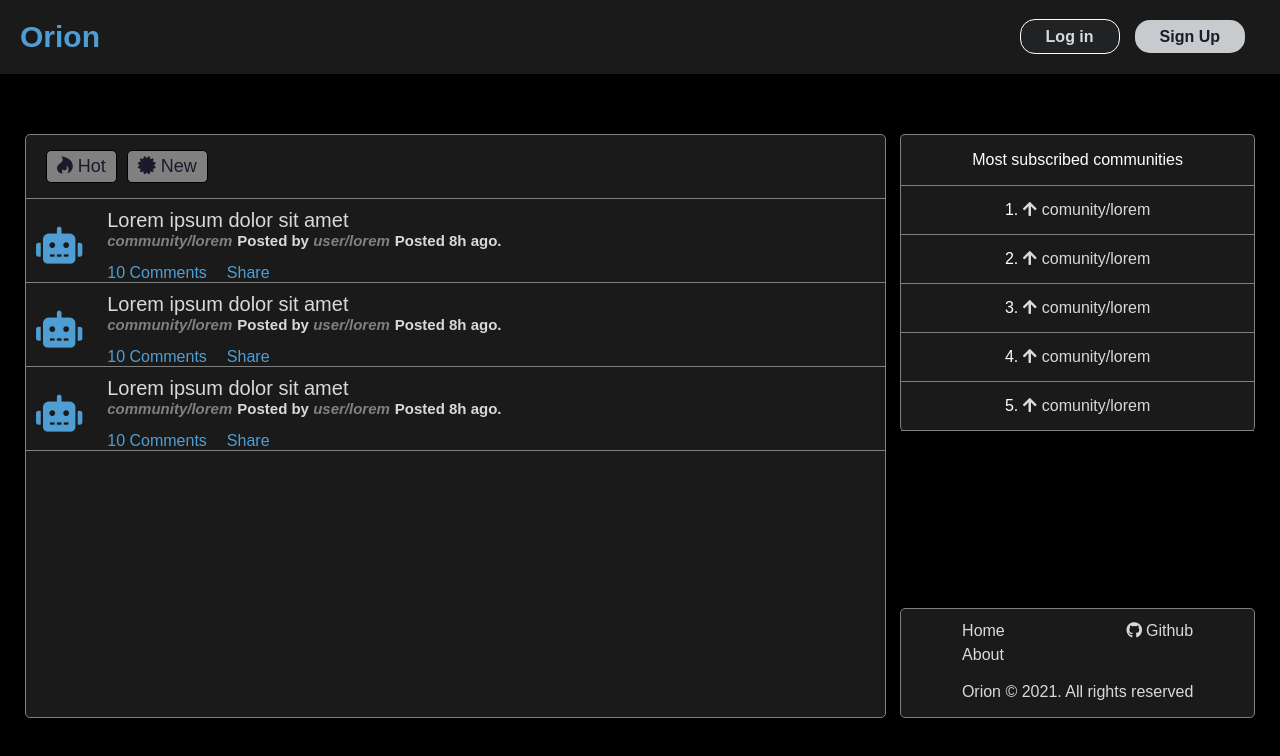
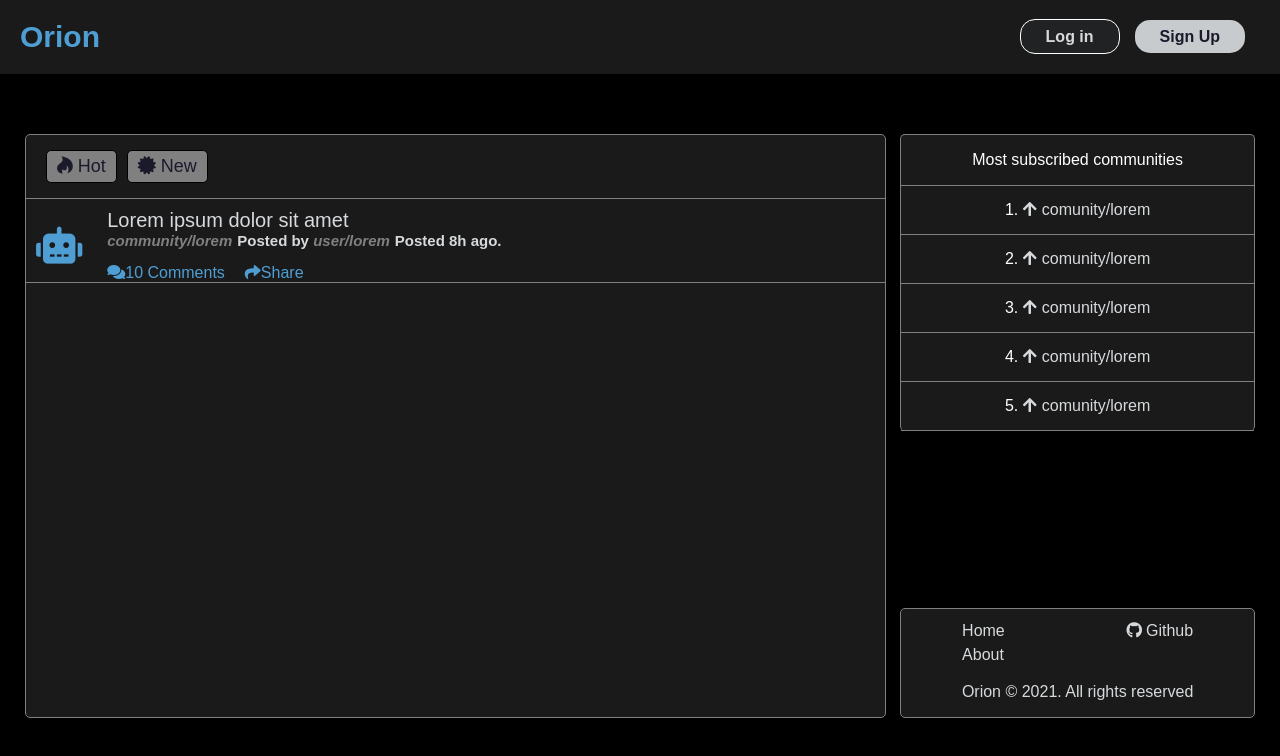
Before and after one commit to Vondai/orion, a React (Create React App) app in the folder client/: page / in a window 1280 px wide. Shown: the top 756 px of the page. Built offline with nearby package versions, Linux system fonts and the light colour scheme.

Commit message:
Added static post

```diff
--- a/client/src/App.js
+++ b/client/src/App.js
@@ -3,6 +3,7 @@ import Home from './components/Home/Home';
 import Header from "./components/Header/Header";
 import Login from './components/User/Login';
 import Signup from './components/User/Signup';
+import Post from './components/Posts/Post';
 
 function App() {
   return (
@@ -12,6 +13,7 @@ function App() {
         <Route path='/' element={<Home />} />
         <Route path='/login' element={<Login />} />
         <Route path='/signup' element={<Signup />} />
+        <Route path='/lorem/comments' element={<Post />} />
       </Routes>
     </>
   );
--- /dev/null
+++ b/client/src/components/Comments/Comment.css
@@ -0,0 +1,18 @@
+.comment {
+    color: #C8CBCD;
+}
+
+.comment-info-wrapper {
+    display: flex;
+    gap: 20px;
+    font-size: 13px;
+}
+
+.comment-info-wrapper p {
+    margin-bottom: 0;
+}
+
+.comment-content-wrapper p {
+    margin-top: 0;
+    font-size: 19px;
+}
--- /dev/null
+++ b/client/src/components/Comments/Comment.js
@@ -0,0 +1,24 @@
+import "./Comment.css";
+
+function Comment () {
+
+    return (
+        <div className='comment'>
+            <section className='comment-info-wrapper'>
+                <p className='comment-info-author'>
+                    SomeUsername
+                </p>
+                <p className='comment-info-time'>
+                    5hr. ago
+                </p>
+            </section>
+            <section className='comment-content-wrapper'>
+                <p className='comment-content-text'>
+                    Lorem ipsum dolor amet.
+                </p>
+            </section>
+        </div>
+    );
+}
+
+export default Comment;
--- a/client/src/components/Home/Home.js
+++ b/client/src/components/Home/Home.js
@@ -1,4 +1,4 @@
-import Posts from "./Posts";
+import PostsListing from "./PostsListing";
 import TopCommunities from "../Communities/TopCommunities";
 import Footer from "../Footer/Footer";
 import "./Posts.css";
@@ -8,7 +8,7 @@ function Home () {
     return (
         <>
         <main className='site-content-wrapper'>
-            <Posts />
+            <PostsListing />
             <div>
                 <TopCommunities />
                 <Footer />
--- a/client/src/components/Home/Post.js
+++ b/client/src/components/Home/PostListing.js
@@ -1,6 +1,7 @@
 import { Link } from 'react-router-dom';
+import PostCta from '../Posts/PostCta';
 
-function Post () {
+function PostListing () {
 
     return (
             <section className='post-listing'>
@@ -29,21 +30,10 @@ function Post () {
                             </p>
                     </div>
                 </section>
-                <section className='post-listing-cta-wrapper'>
-                    <div className='post-listing-comment-wrapper'>
-                        <Link to='/lorem/comments' className="post-listing-cta post-listing-comment-cta">
-                            10 Comments
-                        </Link>
-                    </div>
-                    <div className='post-listing-share-wrapper'>
-                        <Link to='' className="post-listing-cta post-lising-share-cta">
-                            Share
-                        </Link>
-                    </div>
-                </section>
+                <PostCta />
             </article>
             </section>
     );
 }
 
-export default Post;
+export default PostListing;
--- a/client/src/components/Home/Posts.css
+++ b/client/src/components/Home/Posts.css
@@ -87,18 +87,3 @@
 .post-listing-details-wrapper div p a:hover {
     color: #58b4f1dc;
 }
-
-.post-listing-cta-wrapper {
-    display: flex;
-    gap: 20px;
-    margin-top: 15px;
-}
-
-.post-listing-cta {
-    text-decoration: none;
-    color: #58b4f1dc;
-}
-
-.post-listing-cta:hover {
-    color: grey;
-}
--- a/client/src/components/Home/Posts.js
+++ b/client/src/components/Home/PostsListing.js
@@ -1,7 +1,7 @@
 import { Link } from 'react-router-dom';
-import Post from './Post';
+import PostListing from './PostListing';
 
-function Posts () {
+function PostsListing () {
 
     return (
         <div className='site-content'>
@@ -14,12 +14,10 @@ function Posts () {
                 </div>
             </article>
             <section className='post-content-wrapper'>
-                <Post />
-                <Post />
-                <Post />
+                <PostListing />
             </section>
         </div>
     );
 }
 
-export default Posts;
+export default PostsListing;
--- /dev/null
+++ b/client/src/components/Posts/Post.css
@@ -0,0 +1,60 @@
+.post {
+    margin-top: 60px;
+    display: flex;
+    justify-content: space-between;
+    padding: 0 40px;
+}
+
+.post-content {
+    border: thin solid grey;
+    border-radius: 5px;
+    background: #1A1A1B;
+    width: 70%;
+    padding: 0 35px;
+}
+
+.post-title-text {
+    color: #C8CBCD;
+    font-size: 28px;
+    line-height: 40px;
+    margin-top: 0;
+}
+
+.post-content-text {
+    color: #C8CBCD;
+    font-size: 20px;
+    line-height: 30px;
+}
+
+.post-info-wrapper {
+    display: flex;
+    gap: 20px;
+    color: #C8CBCD;
+    font-size: 14px;
+}
+
+.post-listing-author-content a {
+    text-decoration: none;
+    color: grey;
+    font-style: italic;
+    font-size: 15px;
+}
+
+.post-listing-author-content a:hover {
+    color: #58b4f1dc;
+}
+
+.post-leave-comment {
+    background: #1A1A1B;
+    resize: none;
+    color: white;
+    font-size: 18px;
+}
+
+.post-leave-comment-wrapper {
+    display: flex;
+    flex-direction: column;
+    color: #C8CBCD;
+    gap: 8px;
+    margin-top: 15px;
+}
--- /dev/null
+++ b/client/src/components/Posts/Post.js
@@ -0,0 +1,56 @@
+import { Link } from "react-router-dom";
+import "./Post.css";
+import Footer from "../Footer/Footer";
+import PostCta from "./PostCta";
+import Comment from "../Comments/Comment";
+
+function Post () {
+
+    return (
+        <main className='post'>
+            <section className='post-content'>
+                <section className='post-info-wrapper'>
+                    <div className='post-author-wrapper'>
+                        <p className='post-listing-author-content'>Posted by <Link to='/user/lorem'>user/lorem</Link>
+                        </p>
+                    </div>
+                    <div className='post-listing-posted-wrapper'>
+                        <p className='post-listing-posted-content'>
+                            Posted 8h ago.
+                        </p>
+                    </div>
+                </section>
+                <div className='post-title-wrapper'>
+                    <p className='post-title-text'>
+                        Lorem ipsum dolor amet
+                    </p>
+                </div>
+                <article className='post-content-wrapper'>
+                    <p className='post-content-text'>
+                        Lorem ipsum dolor sit amet, consectetur adipiscing elit. Aliquam ultrices viverra magna, in pulvinar risus tristique a. Curabitur facilisis ornare quam vitae blandit. Suspendisse sit amet eleifend massa. Pellentesque eu blandit arcu, ut aliquam magna. Donec interdum felis nulla, quis suscipit neque mollis id. Fusce posuere lobortis nisl imperdiet suscipit.
+                    </p>
+                </article>
+                <PostCta />
+                <section className='post-leave-comment-wrapper'>
+                    <label htmlFor='leave-comment'>Leave a comment</label>
+                    <textarea id='leave-comment' className='post-leave-comment' rows='12' cols='10'>
+                    </textarea>
+                </section>
+                <section className='post-comments-wrapper'>
+                    <Comment />
+                    <Comment />
+                    <Comment />
+                    <Comment />
+                    <Comment />
+                    <Comment />
+                </section>
+            </section>
+            <div>
+                <Footer />
+            </div>
+        </main>
+
+    );
+}
+
+export default Post;
--- /dev/null
+++ b/client/src/components/Posts/PostCta.css
@@ -0,0 +1,14 @@
+.post-cta-wrapper {
+    display: flex;
+    gap: 20px;
+    margin-top: 15px;
+}
+
+.post-cta {
+    text-decoration: none;
+    color: #58b4f1dc;
+}
+
+.post-cta:hover {
+    color: grey;
+}
--- /dev/null
+++ b/client/src/components/Posts/PostCta.js
@@ -0,0 +1,24 @@
+import { Link } from "react-router-dom";
+import "./PostCta.css";
+
+function PostCta () {
+
+    return (
+        <section className='post-cta-wrapper'>
+        <div className='post-comment-wrapper'>
+            <Link to='/lorem/comments' className="post-cta post-comment-cta">
+                <i className="fas fa-comments"></i>
+                10 Comments
+            </Link>
+        </div>
+        <div className='post-share-wrapper'>
+            <Link to='' className="post-cta post-share-cta">
+                <i className="fas fa-share"></i>
+                Share
+            </Link>
+        </div>
+    </section>
+    );
+}
+
+export default PostCta;
```
